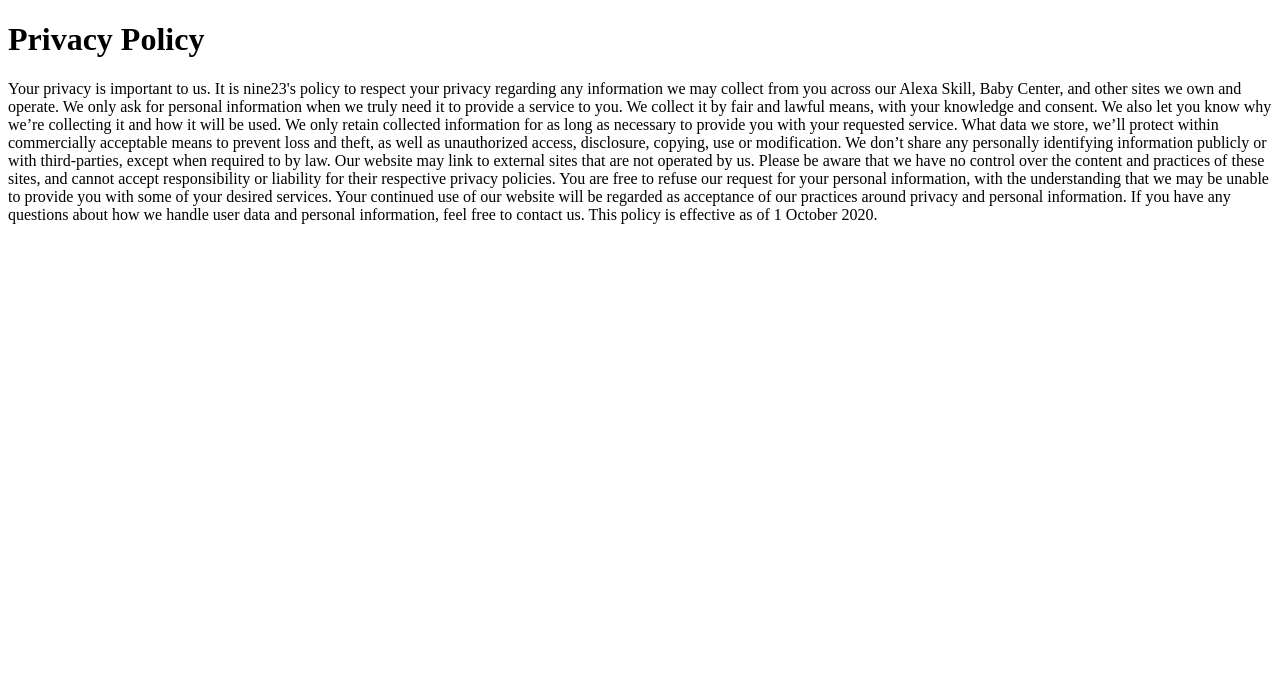
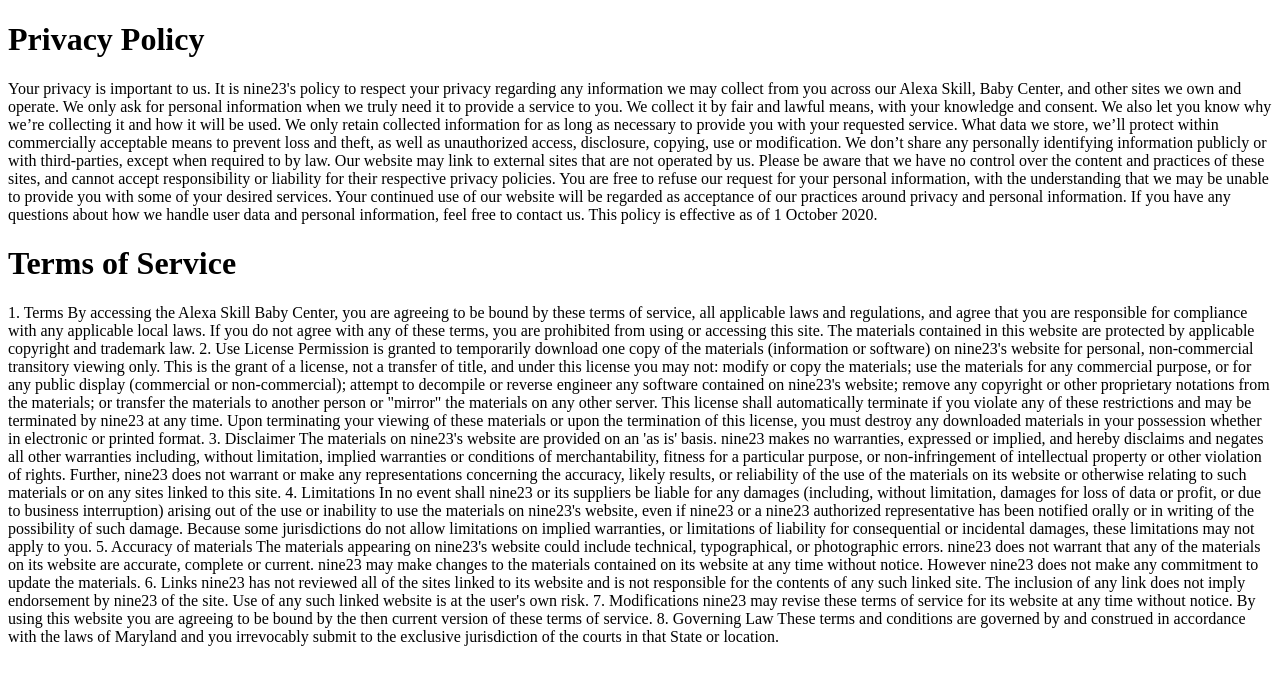
Before and after one commit to GuillermoVazquez/BabyCenter, a plain HTML site: page index.html in a window 1280 px wide. Drawn offline with Linux system fonts and the light colour scheme.

Commit message:
Update index.html

```diff
--- a/index.html
+++ b/index.html
@@ -17,5 +17,35 @@
 Your continued use of our website will be regarded as acceptance of our practices around privacy and personal information. If you have any questions about how we handle user data and personal information, feel free to contact us.
 
 This policy is effective as of 1 October 2020.</p>
+
+  <h1>Terms of Service</h1>
+<p>1. Terms
+By accessing the Alexa Skill Baby Center, you are agreeing to be bound by these terms of service, all applicable laws and regulations, and agree that you are responsible for compliance with any applicable local laws. If you do not agree with any of these terms, you are prohibited from using or accessing this site. The materials contained in this website are protected by applicable copyright and trademark law.
+
+2. Use License
+Permission is granted to temporarily download one copy of the materials (information or software) on nine23's website for personal, non-commercial transitory viewing only. This is the grant of a license, not a transfer of title, and under this license you may not:
+modify or copy the materials;
+use the materials for any commercial purpose, or for any public display (commercial or non-commercial);
+attempt to decompile or reverse engineer any software contained on nine23's website;
+remove any copyright or other proprietary notations from the materials; or
+transfer the materials to another person or "mirror" the materials on any other server.
+This license shall automatically terminate if you violate any of these restrictions and may be terminated by nine23 at any time. Upon terminating your viewing of these materials or upon the termination of this license, you must destroy any downloaded materials in your possession whether in electronic or printed format.
+3. Disclaimer
+The materials on nine23's website are provided on an 'as is' basis. nine23 makes no warranties, expressed or implied, and hereby disclaims and negates all other warranties including, without limitation, implied warranties or conditions of merchantability, fitness for a particular purpose, or non-infringement of intellectual property or other violation of rights.
+Further, nine23 does not warrant or make any representations concerning the accuracy, likely results, or reliability of the use of the materials on its website or otherwise relating to such materials or on any sites linked to this site.
+4. Limitations
+In no event shall nine23 or its suppliers be liable for any damages (including, without limitation, damages for loss of data or profit, or due to business interruption) arising out of the use or inability to use the materials on nine23's website, even if nine23 or a nine23 authorized representative has been notified orally or in writing of the possibility of such damage. Because some jurisdictions do not allow limitations on implied warranties, or limitations of liability for consequential or incidental damages, these limitations may not apply to you.
+
+5. Accuracy of materials
+The materials appearing on nine23's website could include technical, typographical, or photographic errors. nine23 does not warrant that any of the materials on its website are accurate, complete or current. nine23 may make changes to the materials contained on its website at any time without notice. However nine23 does not make any commitment to update the materials.
+
+6. Links
+nine23 has not reviewed all of the sites linked to its website and is not responsible for the contents of any such linked site. The inclusion of any link does not imply endorsement by nine23 of the site. Use of any such linked website is at the user's own risk.
+
+7. Modifications
+nine23 may revise these terms of service for its website at any time without notice. By using this website you are agreeing to be bound by the then current version of these terms of service.
+
+8. Governing Law
+These terms and conditions are governed by and construed in accordance with the laws of Maryland and you irrevocably submit to the exclusive jurisdiction of the courts in that State or location.</p>
 </body>
 </html>
```
